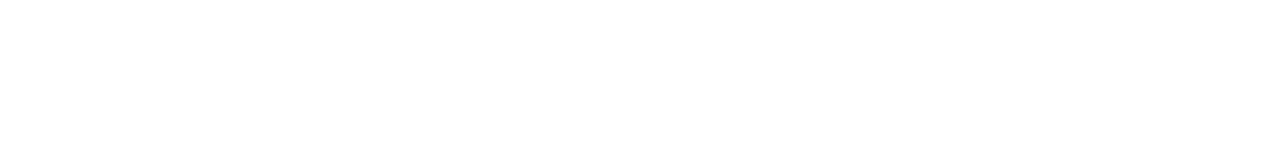
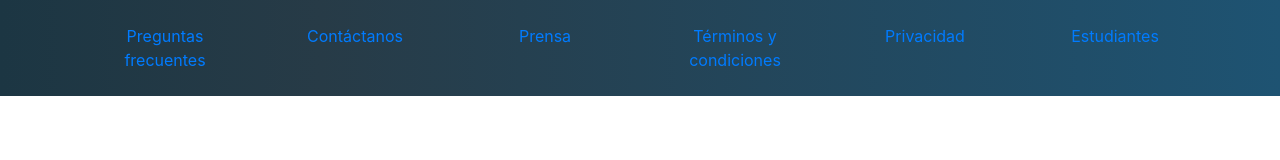
Before and after one commit to jeza077/bootstrap, a plain HTML site: page index.html in a window 1280 px wide. Drawn offline with nearby package versions, Linux system fonts and the light colour scheme.

Commit message:
Agregue contenido del footer y padding

```diff
--- a/index.html
+++ b/index.html
@@ -12,10 +12,27 @@
     <title>Conferencias Hawaii!</title>
   </head>
   <body>
-    <footer id="footer">
+    <footer id="footer" class="pb-4 pt-4">
       <div class="container">
-        <div class="row">
-
+        <div class="row text-center">
+          <div class="col-12 col-lg">
+            <a href="#">Preguntas frecuentes</a>
+          </div>
+          <div class="col-12 col-lg">
+            <a href="#">Contáctanos</a>
+          </div>
+          <div class="col-12 col-lg">
+            <a href="#">Prensa</a>
+          </div>
+          <div class="col-12 col-lg">
+            <a href="#">Términos y condiciones</a>
+          </div>
+          <div class="col-12 col-lg">
+            <a href="#">Privacidad</a>
+          </div>
+          <div class="col-12 col-lg">
+            <a href="#">Estudiantes</a>
+          </div>
         </div>
       </div>
     </footer>
```
